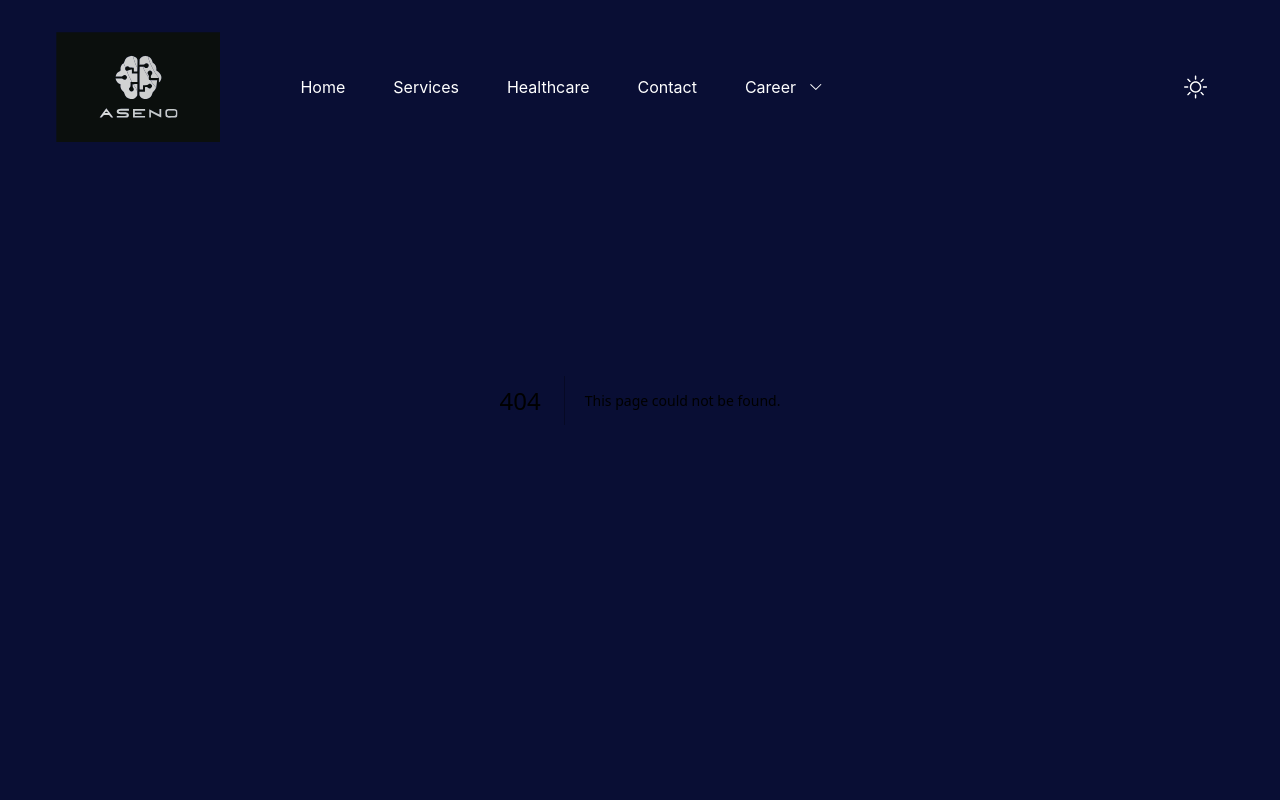
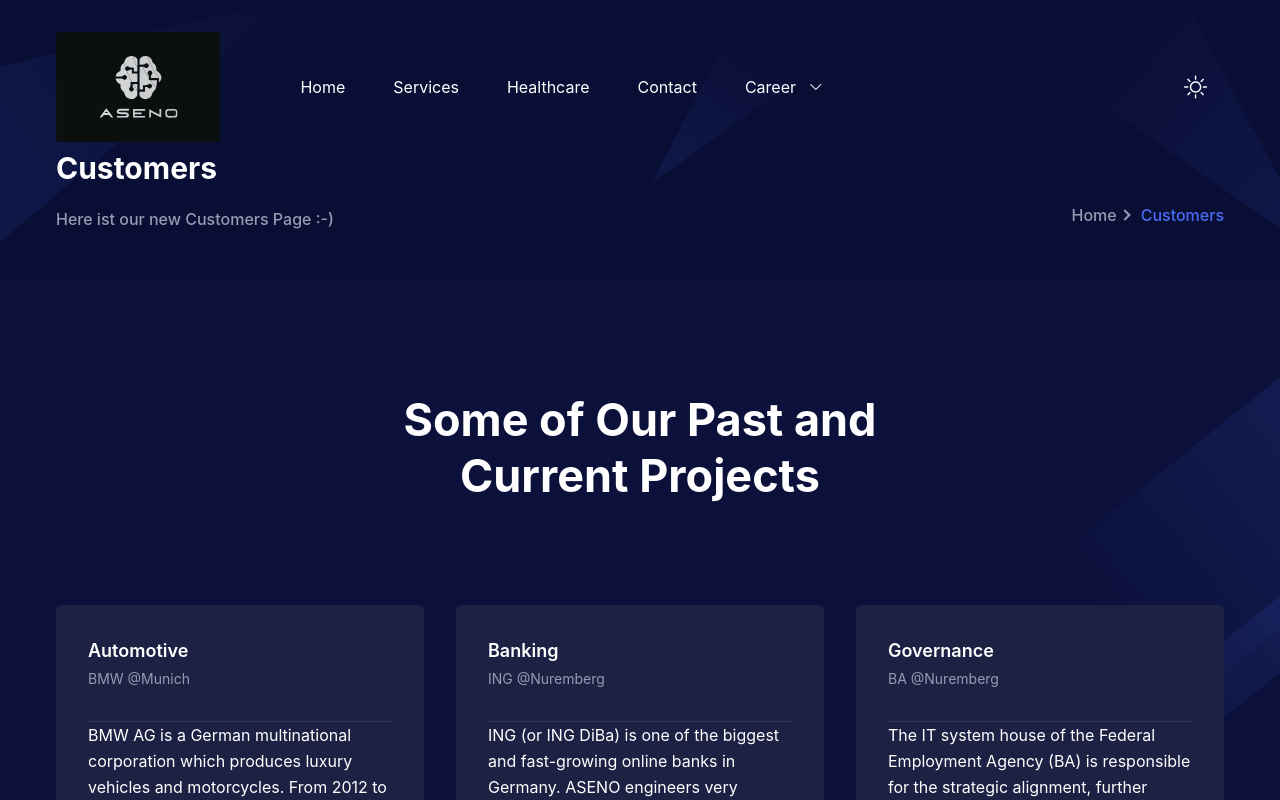
Before and after one commit to aseno-gmbh/aseno-gmbh.github.io, a Next.js app: page /customers in a window 1280 px wide. Before the commit this address had no page. Shown: the top 800 px of the page. Built offline with nearby package versions, Linux system fonts and the light colour scheme.

Commit message:
preparation for two new pages "about us" and "customers" but yet not visible

```diff
--- /dev/null
+++ b/app/about/page.jsx
@@ -0,0 +1,18 @@
+import Breadcrumb from "@/components/Common/Breadcrumb";
+import Features from "@/components/Features";
+import Team from "@/components/Team";
+
+const AboutPage = () => {
+  return (
+    <>
+      <Breadcrumb
+        pageName="About"
+        description="Here ist our new About Page :-)"
+      />
+     <Features />
+     <Team />
+    </>
+  );
+};
+
+export default AboutPage;
--- /dev/null
+++ b/app/customers/page.jsx
@@ -0,0 +1,17 @@
+import Breadcrumb from "@/components/Common/Breadcrumb";
+import Testimonials from "@/components/Testimonials";
+
+
+const CustomersPage = () => {
+  return (
+    <>
+      <Breadcrumb
+        pageName="Customers"
+        description="Here ist our new Customers Page :-)"
+      />
+      <Testimonials />
+    </>
+  );
+};
+
+export default CustomersPage;
--- a/components/Header/menuData.jsx
+++ b/components/Header/menuData.jsx
@@ -5,14 +5,20 @@
     path: "/",
     newTab: false,
   },
+  // {
+  //   id: 2,
+  //   title: "About",
+  //   path: "/about",
+  //   newTab: false,
+  // },
   {
-    id: 2,
+    id: 3,
     title: "Services",
     path: "/services",
     newTab: false,
   },
   {
-    id: 3,
+    id: 4,
     title: "Healthcare",
     path: "/healthcare",
     newTab: false,
@@ -23,14 +29,20 @@
   //   path: "/blog",
   //   newTab: false,
   // },
+  // {
+  //   id: 5,
+  //   title: "Customers",
+  //   path: "/customers",
+  //   newTab: false,
+  // },
   {
-    id: 4,
+    id: 6,
     title: "Contact",
     path: "/contact",
     newTab: false,
   },
   {
-    id: 5,
+    id: 7,
     title: "Career",
     newTab: false,
     submenu: [
```
